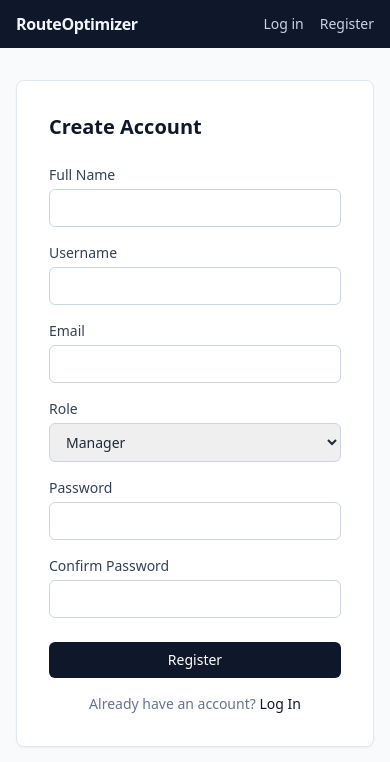
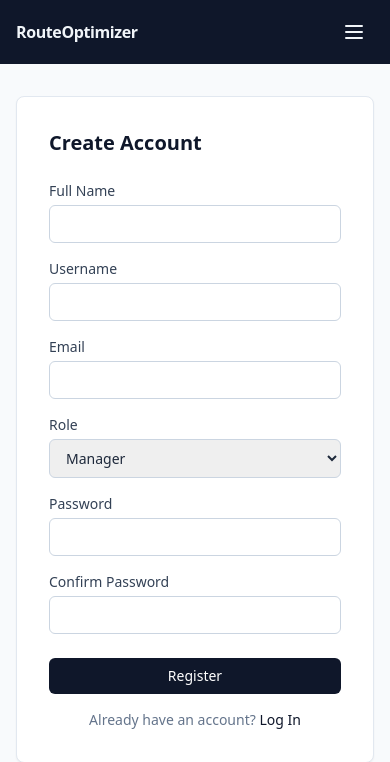
Before and after one commit to SethSorrellDev/routeoptimizer, a Flask app: page /auth/register in a window 390 px wide. Shown: the top 762 px of the page. Run offline with Flask 3, Linux system fonts and the light colour scheme; some libraries are stand-ins or nearby versions.

Commit message:
Add responsive mobile hamburger menu, fix nav overflow on portrait

```diff
--- a/app/templates/base.html
+++ b/app/templates/base.html
@@ -10,7 +10,9 @@
   <nav class="bg-slate-900 text-slate-100">
     <div class="max-w-5xl mx-auto px-4 py-3 flex items-center justify-between">
       <a href="{{ url_for('main.index') }}" class="font-semibold tracking-tight">RouteOptimizer</a>
-      <div class="flex items-center gap-4 text-sm">
+
+      <!-- Desktop links -->
+      <div class="hidden md:flex items-center gap-4 text-sm">
         {% if current_user.is_authenticated %}
           {% if current_user.is_manager %}
             <a href="{{ url_for('manager.stop_list') }}" class="hover:text-white text-slate-300">Stops</a>
@@ -24,6 +26,39 @@
         {% else %}
           <a href="{{ url_for('auth.login') }}" class="hover:text-white text-slate-300">Log in</a>
           <a href="{{ url_for('auth.register') }}" class="hover:text-white text-slate-300">Register</a>
+        {% endif %}
+      </div>
+
+      <!-- Mobile hamburger toggle -->
+      <button id="nav-toggle" type="button"
+              class="md:hidden inline-flex items-center justify-center p-2 rounded-md text-slate-100 hover:bg-white/10 focus:outline-none"
+              aria-controls="mobile-menu" aria-expanded="false">
+        <span class="sr-only">Open main menu</span>
+        <svg id="nav-icon-open" class="h-6 w-6" fill="none" viewBox="0 0 24 24" stroke="currentColor" stroke-width="2">
+          <path stroke-linecap="round" stroke-linejoin="round" d="M4 6h16M4 12h16M4 18h16" />
+        </svg>
+        <svg id="nav-icon-close" class="h-6 w-6 hidden" fill="none" viewBox="0 0 24 24" stroke="currentColor" stroke-width="2">
+          <path stroke-linecap="round" stroke-linejoin="round" d="M6 18L18 6M6 6l12 12" />
+        </svg>
+      </button>
+    </div>
+
+    <!-- Mobile menu panel -->
+    <div id="mobile-menu" class="hidden md:hidden border-t border-white/10">
+      <div class="px-4 pt-2 pb-4 space-y-1 text-sm">
+        {% if current_user.is_authenticated %}
+          {% if current_user.is_manager %}
+            <a href="{{ url_for('manager.stop_list') }}" class="block py-2 hover:text-white text-slate-300">Stops</a>
+            <a href="{{ url_for('manager.route_list') }}" class="block py-2 hover:text-white text-slate-300">Routes</a>
+            <a href="{{ url_for('manager.holiday_list') }}" class="block py-2 hover:text-white text-slate-300">Holidays</a>
+            <a href="{{ url_for('manager.map_view') }}" class="block py-2 hover:text-white text-slate-300">Map</a>
+            <a href="{{ url_for('manager.plant_edit') }}" class="block py-2 hover:text-white text-slate-300">Plant</a>
+          {% endif %}
+          <div class="pt-2 mt-2 border-t border-white/10 text-slate-400">{{ current_user.name }} &middot; {{ current_user.role.name }}</div>
+          <a href="{{ url_for('auth.logout') }}" class="block py-2 hover:text-white text-slate-300">Log out</a>
+        {% else %}
+          <a href="{{ url_for('auth.login') }}" class="block py-2 hover:text-white text-slate-300">Log in</a>
+          <a href="{{ url_for('auth.register') }}" class="block py-2 hover:text-white text-slate-300">Register</a>
         {% endif %}
       </div>
     </div>
@@ -48,5 +83,23 @@
   <main class="max-w-5xl mx-auto px-4 py-8">
     {% block content %}{% endblock %}
   </main>
+
+  <script>
+    (function () {
+      var toggle = document.getElementById('nav-toggle');
+      var menu = document.getElementById('mobile-menu');
+      var iconOpen = document.getElementById('nav-icon-open');
+      var iconClose = document.getElementById('nav-icon-close');
+      if (toggle && menu) {
+        toggle.addEventListener('click', function () {
+          var isHidden = menu.classList.contains('hidden');
+          menu.classList.toggle('hidden');
+          iconOpen.classList.toggle('hidden');
+          iconClose.classList.toggle('hidden');
+          toggle.setAttribute('aria-expanded', isHidden ? 'true' : 'false');
+        });
+      }
+    })();
+  </script>
 </body>
 </html>
```
